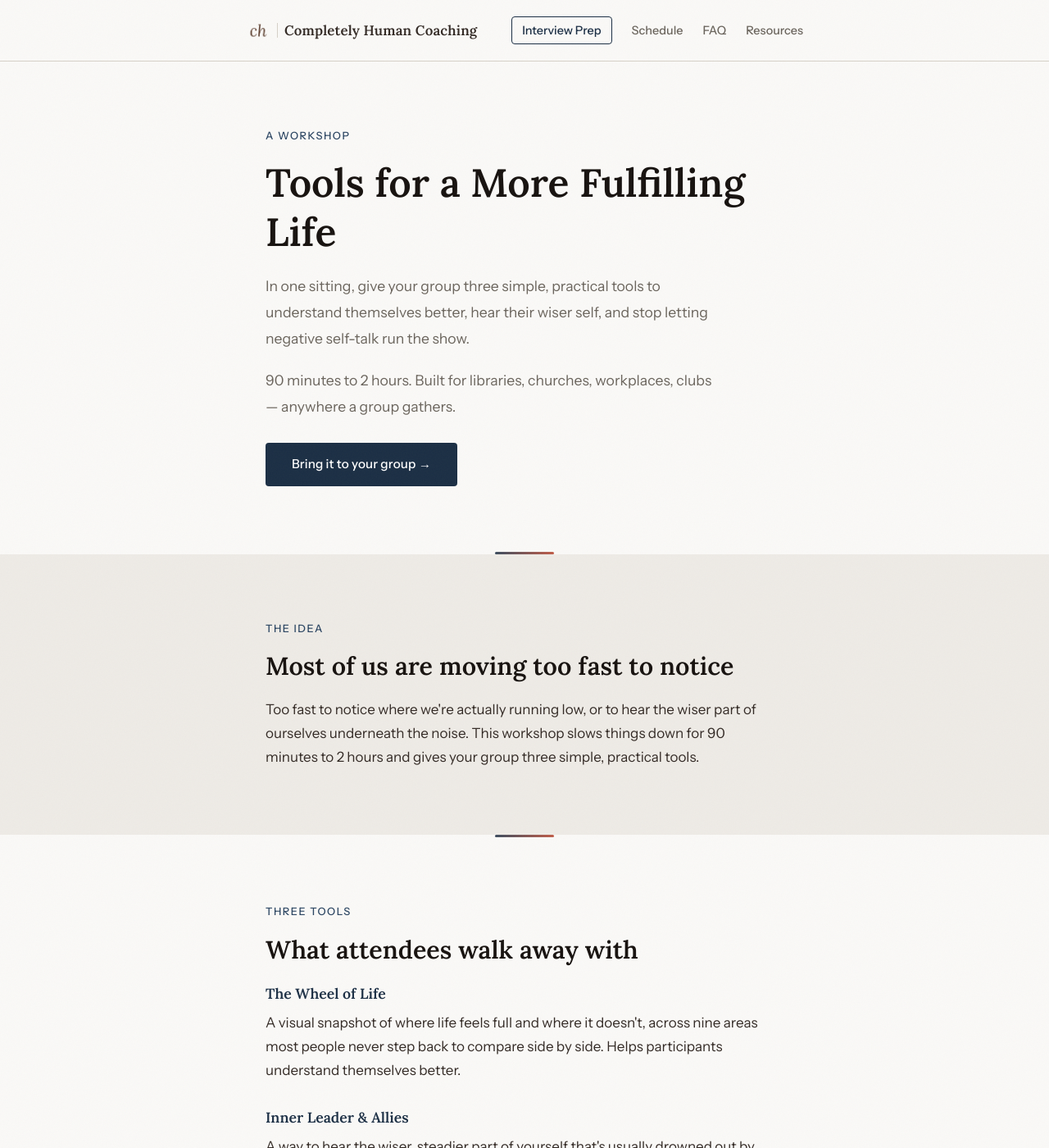
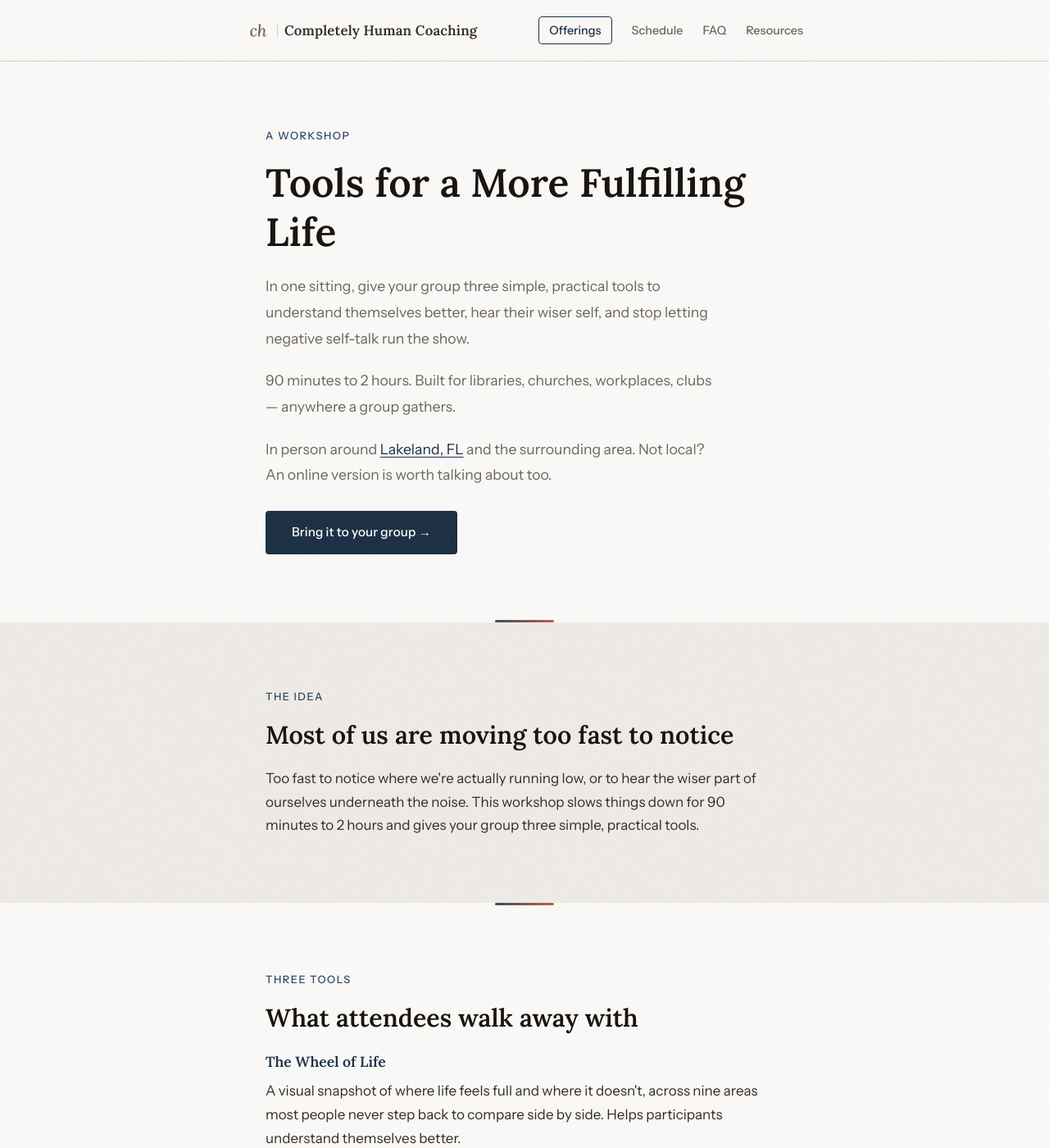
Before and after one commit to dbough/completely-human-coaching-com, a Jekyll site: the page built from workshop/index.html, in a window 1280 px wide and 1400 px high. Shown: the whole window at 82% size. Built offline with Jekyll 4.4.1, drawn with Linux system fonts in a browser that asks for light colours; some of the changed text lies outside the part shown.

Commit message:
Add Offerings hub page; link nav CTA and What to Expect to it
Nav's CTA slot now points to a new /offerings page listing Growth
Coaching, Interview Prep, and the workshop, instead of jumping
straight to Interview Prep. What to Expect's closing CTA now routes
through /schedule instead of a single hardcoded Calendly link.
Workshop page copy updated to reflect in-person (Lakeland, FL area)
with an online option.

Co-Authored-By: Claude Sonnet 5 <noreply@anthropic.com>

```diff
--- a/_layouts/default.html
+++ b/_layouts/default.html
@@ -43,7 +43,7 @@
         <span></span>
       </button>
       <nav>
-        <a href="/interview-prep" class="nav-cta">Interview Prep</a>
+        <a href="/offerings" class="nav-cta">Offerings</a>
         <a href="/schedule">Schedule</a>
         <a href="/what-to-expect">FAQ</a>
         <a href="/resources">Resources</a>
--- a/what-to-expect/index.html
+++ b/what-to-expect/index.html
@@ -322,6 +322,6 @@ og_image: "https://completelyhumancoaching.com/og-image.png"
         Let's talk about it. No commitment, no agenda — just a free 30-minute conversation to see
         if this feels right.
       </p>
-      <a class="cta-button reveal reveal-delay-3" href="https://calendly.com/completelyhumancoaching/30-minutes" target="_blank" rel="noopener">Book a free intro call &rarr;</a>
+      <a class="cta-button reveal reveal-delay-3" href="/schedule">Book a free intro call &rarr;</a>
     </div>
   </section>
--- a/workshop/index.html
+++ b/workshop/index.html
@@ -1,10 +1,10 @@
 ---
 layout: default
 title: "Tools for a More Fulfilling Life — A Workshop | Completely Human Coaching"
-description: "A workshop that gives your group three simple, practical tools for self-reflection — the Wheel of Life, Inner Leader & Allies, and Inner Critic."
+description: "An in-person workshop for groups in Lakeland, FL and the surrounding area (online also available) — three simple, practical tools for self-reflection: the Wheel of Life, Inner Leader & Allies, and Inner Critic."
 stylesheet: "/workshop/style.css"
 og_title: "Tools for a More Fulfilling Life"
-og_description: "A workshop that gives your group three simple, practical tools for self-reflection — the Wheel of Life, Inner Leader & Allies, and Inner Critic."
+og_description: "An in-person workshop for groups in Lakeland, FL and the surrounding area (online also available) — three simple, practical tools for self-reflection: the Wheel of Life, Inner Leader & Allies, and Inner Critic."
 og_url: "https://completelyhumancoaching.com/workshop/"
 og_image: "https://completelyhumancoaching.com/og-image.png"
 ---
@@ -24,6 +24,10 @@ og_image: "https://completelyhumancoaching.com/og-image.png"
       <p class="subhead reveal reveal-delay-2">
         90 minutes to 2 hours. Built for libraries, churches, workplaces, clubs — anywhere a
         group gathers.
+      </p>
+      <p class="subhead reveal reveal-delay-2">
+        In person around <a href="https://www.google.com/maps/place/Lakeland,+FL" target="_blank" rel="noopener">Lakeland, FL</a>
+        and the surrounding area. Not local? An online version is worth talking about too.
       </p>
       <a class="cta-button reveal reveal-delay-3" href="#ws-contact">Bring it to your group &rarr;</a>
     </div>
@@ -127,8 +131,10 @@ og_image: "https://completelyhumancoaching.com/og-image.png"
       <p class="section-label reveal">Bring This to Your Group</p>
       <h2 class="reveal reveal-delay-1">Built for groups — libraries, churches, workplaces, clubs</h2>
       <p class="subhead reveal reveal-delay-2">
-        Anywhere people gather. If you run or belong to a group that could use an hour (or
-        two) of honest self-reflection, I'd love to bring it to you.
+        Anywhere people gather. If you run or belong to a group around
+        <a href="https://www.google.com/maps/place/Lakeland,+FL" target="_blank" rel="noopener">Lakeland, FL</a>
+        that could use an hour (or two) of honest self-reflection, I'd love to bring it to you.
+        Not in the area? Say so in your message — an online version is worth exploring too.
       </p>
 
       <form
```
Also changed, not shown: offerings/index.html (added, +55 -0 lines), offerings/style.css (added, +99 -0 lines).
